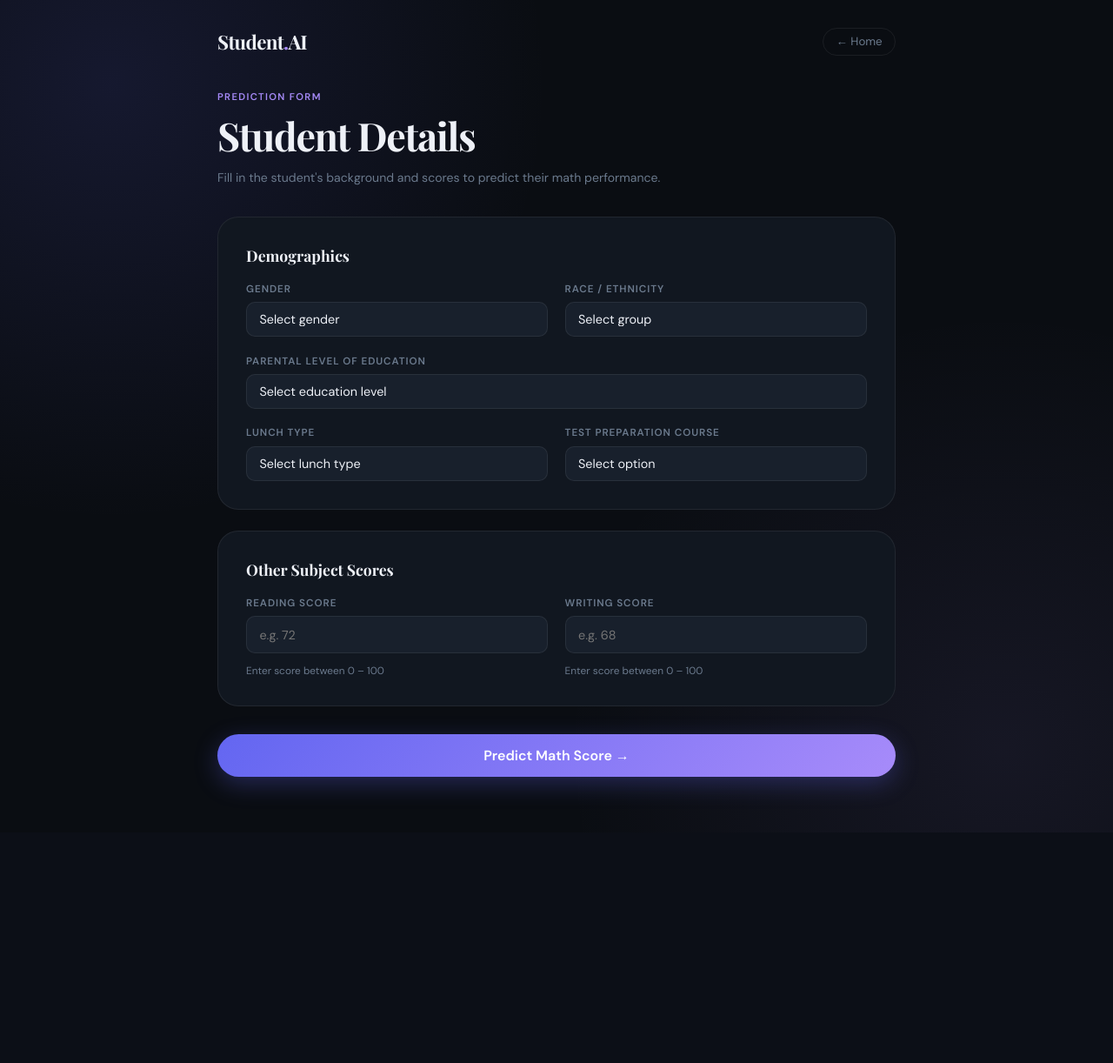
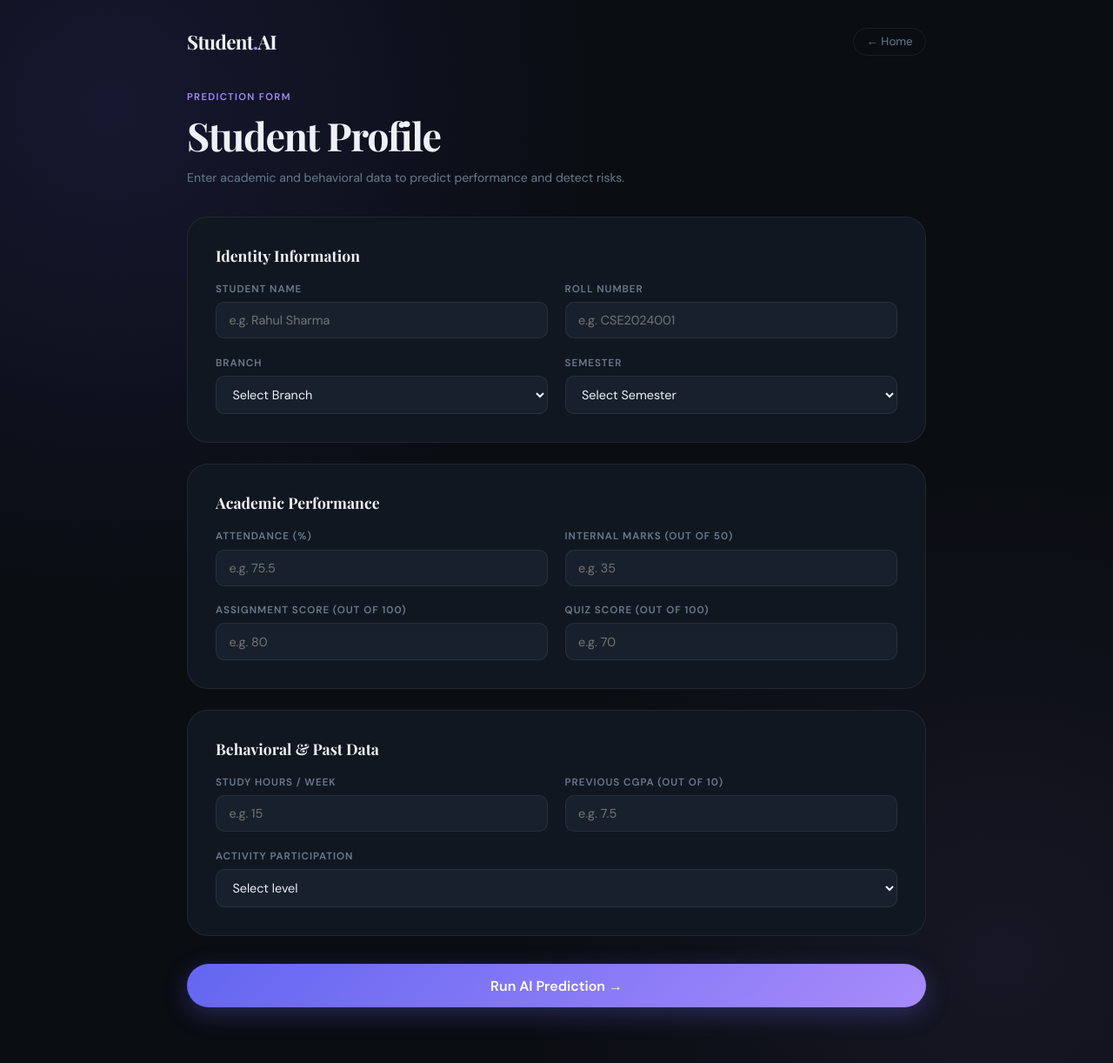
Before and after one commit to Amansingh223/Studentperformanceprediction, a Flask app: page /predict in a window 1280 px wide. Shown: the whole page at 87% size. Before the commit the page ends 919 px from the top, so only its background shows below. Run offline with Flask 3, Linux system fonts and the light colour scheme.

Commit message:
fixed ui design with dark mode, looks cool now

```diff
--- a/templates/home.html
+++ b/templates/home.html
@@ -17,9 +17,10 @@
   --muted:#6b7a8d;
   --accent:#6366f1;
   --accent2:#a78bfa;
-  --accent-soft:rgba(99,102,241,0.12);
   --green:#22c55e;
-  --green-soft:rgba(34,197,94,0.1);
+  --red:#ef4444;
+  --yellow:#f59e0b;
+  --orange:#f97316;
 }
 body{
   background:var(--bg);color:var(--text);font-family:'DM Sans',sans-serif;min-height:100vh;
@@ -27,74 +28,87 @@ body{
                    radial-gradient(circle at 90% 90%,rgba(167,139,250,0.08) 0%,transparent 35%);
   padding:2rem 1rem 4rem;
 }
-.container{max-width:780px;margin:0 auto;}
+.container{max-width:850px;margin:0 auto;}
 
-/* topbar */
+/* Topbar */
 .topbar{display:flex;align-items:center;justify-content:space-between;margin-bottom:2.5rem;}
 .logo{font-family:'Playfair Display',serif;font-size:1.4rem;color:var(--text);letter-spacing:-0.03em;}
 .logo span{color:var(--accent2);}
-.back{color:var(--muted);font-size:0.83rem;text-decoration:none;border:1px solid var(--border);border-radius:999px;padding:0.4rem 0.9rem;transition:color 0.2s,border-color 0.2s;}
+.back{color:var(--muted);font-size:0.83rem;text-decoration:none;border:1px solid var(--border);border-radius:999px;padding:0.4rem 0.9rem;transition:all 0.2s;}
 .back:hover{color:var(--text);border-color:var(--border2);}
 
-/* header */
+/* Header */
 .page-header{margin-bottom:2rem;}
 .kicker{font-size:0.7rem;font-weight:700;text-transform:uppercase;letter-spacing:0.12em;color:var(--accent2);margin-bottom:0.5rem;}
 .page-title{font-family:'Playfair Display',serif;font-size:clamp(1.8rem,4vw,2.8rem);letter-spacing:-0.03em;margin-bottom:0.5rem;}
 .page-sub{color:var(--muted);font-size:0.88rem;line-height:1.7;}
 
-/* card */
+/* Form & Cards */
 .card{background:var(--surface);border:1px solid var(--border);border-radius:24px;padding:2rem;margin-bottom:1.5rem;}
-
-/* form grid */
+.section-title{font-family:'Playfair Display',serif;font-size:1.1rem;margin-bottom:1.2rem;color:var(--text);}
 .form-grid{display:grid;grid-template-columns:1fr 1fr;gap:1.2rem;}
 .form-group{display:flex;flex-direction:column;gap:0.45rem;}
 .form-group.full{grid-column:1/-1;}
 label{font-size:0.73rem;font-weight:700;text-transform:uppercase;letter-spacing:0.08em;color:var(--muted);}
-select,input[type=number]{
+input,select{
   background:var(--surface2);border:1px solid var(--border);border-radius:10px;
   color:var(--text);font-family:'DM Sans',sans-serif;font-size:0.9rem;
   padding:0.7rem 0.9rem;outline:none;transition:border-color 0.2s;width:100%;
-  appearance:none;-webkit-appearance:none;
 }
-select:focus,input[type=number]:focus{border-color:rgba(99,102,241,0.5);}
+input:focus,select:focus{border-color:rgba(99,102,241,0.5);}
 select option{background:var(--surface2);}
 
-/* score row */
-.score-row{display:grid;grid-template-columns:1fr 1fr;gap:1.2rem;}
-.score-hint{font-size:0.74rem;color:var(--muted);margin-top:0.3rem;}
-
-/* submit */
+/* Submit */
 .submit-btn{
-  width:100%;margin-top:0.5rem;
-  background:linear-gradient(135deg,var(--accent),var(--accent2));
-  border:none;border-radius:999px;color:#fff;
-  font-family:'DM Sans',sans-serif;font-size:1rem;font-weight:700;
-  padding:0.9rem 1.5rem;cursor:pointer;
-  box-shadow:0 8px 28px rgba(99,102,241,0.3);
-  transition:transform 0.18s,box-shadow 0.18s;
+  width:100%;margin-top:0.5rem;background:linear-gradient(135deg,var(--accent),var(--accent2));
+  border:none;border-radius:999px;color:#fff;font-family:'DM Sans',sans-serif;font-size:1rem;
+  font-weight:700;padding:0.9rem 1.5rem;cursor:pointer;
+  box-shadow:0 8px 28px rgba(99,102,241,0.3);transition:transform 0.18s,box-shadow 0.18s;
 }
 .submit-btn:hover{transform:translateY(-1px);box-shadow:0 12px 36px rgba(99,102,241,0.42);}
 
-/* result */
-.result-card{
-  background:linear-gradient(135deg,rgba(34,197,94,0.08),rgba(99,102,241,0.08));
-  border:1px solid rgba(34,197,94,0.25);
-  border-radius:24px;padding:2rem;text-align:center;margin-bottom:1.5rem;
-  animation:fadeIn 0.5s ease;
-}
-@keyframes fadeIn{from{opacity:0;transform:translateY(10px);}to{opacity:1;transform:translateY(0);}}
-.result-label{font-size:0.72rem;font-weight:700;text-transform:uppercase;letter-spacing:0.12em;color:var(--green);margin-bottom:0.5rem;}
-.result-score{font-family:'Playfair Display',serif;font-size:5rem;color:var(--text);line-height:1;}
-.result-unit{font-size:1.2rem;color:var(--muted);margin-top:0.4rem;}
-.result-bar-wrap{background:var(--surface2);border-radius:999px;height:8px;margin:1.2rem auto;max-width:400px;overflow:hidden;}
-.result-bar{height:100%;border-radius:999px;background:linear-gradient(90deg,var(--green),var(--accent2));transition:width 1s ease;}
+/* Results Section */
+.results-wrapper{animation:fadeIn 0.5s ease;margin-bottom:2rem;}
+@keyframes fadeIn{from{opacity:0;transform:translateY(15px);}to{opacity:1;transform:translateY(0);}}
 
-/* section title */
-.section-title{font-family:'Playfair Display',serif;font-size:1.1rem;margin-bottom:1.2rem;color:var(--text);}
+.results-grid{display:grid;grid-template-columns:repeat(3, 1fr);gap:1.5rem;margin-bottom:1.5rem;}
+.result-box{background:var(--surface);border:1px solid var(--border);border-radius:20px;padding:1.5rem;text-align:center;display:flex;flex-direction:column;justify-content:center;}
+.result-box.hero-box{grid-column:1/-1;padding:2.5rem;background:linear-gradient(135deg,rgba(17,23,32,0.8),rgba(24,32,44,0.8));border:1px solid var(--accent-soft);}
 
-@media(max-width:600px){
-  .form-grid,.score-row{grid-template-columns:1fr;}
+.r-label{font-size:0.75rem;font-weight:700;text-transform:uppercase;letter-spacing:0.1em;color:var(--muted);margin-bottom:0.5rem;}
+.r-val-hero{font-family:'Playfair Display',serif;font-size:4.5rem;color:var(--text);line-height:1;}
+.r-val{font-family:'Playfair Display',serif;font-size:2.5rem;color:var(--text);line-height:1;margin-bottom:0.2rem;}
+
+.progress-wrap{background:var(--surface2);border-radius:999px;height:8px;margin:1.5rem auto 0;max-width:300px;overflow:hidden;}
+.progress-bar{height:100%;border-radius:999px;background:linear-gradient(90deg,var(--accent),var(--accent2));width:0;transition:width 1.5s cubic-bezier(0.1, 0.7, 0.1, 1);}
+
+.badge-lg{display:inline-block;padding:0.4rem 1rem;border-radius:999px;font-size:0.85rem;font-weight:700;text-transform:uppercase;letter-spacing:0.05em;margin-top:0.5rem;}
+.badge-pass{background:rgba(34,197,94,0.15);color:var(--green);border:1px solid rgba(34,197,94,0.3);}
+.badge-fail{background:rgba(239,68,68,0.15);color:var(--red);border:1px solid rgba(239,68,68,0.3);}
+
+.grade-A{color:var(--green);}
+.grade-B{color:var(--accent2);}
+.grade-C{color:var(--yellow);}
+.grade-D{color:var(--orange);}
+.grade-F{color:var(--red);}
+
+.risk-Low{color:var(--green);}
+.risk-Medium{color:var(--yellow);}
+.risk-High{color:var(--red);}
+
+.reasons-list{list-style:none;text-align:left;margin-top:1rem;font-size:0.9rem;color:var(--text);}
+.reasons-list li{margin-bottom:0.5rem;display:flex;align-items:flex-start;gap:0.5rem;}
+.reasons-list li::before{content:'⚠️';font-size:1rem;}
+
+.student-info{display:flex;justify-content:space-between;background:var(--surface2);padding:1rem 1.5rem;border-radius:12px;margin-bottom:1.5rem;border:1px solid var(--border);}
+.student-info div{display:flex;flex-direction:column;gap:0.2rem;}
+.student-info .label{font-size:0.7rem;color:var(--muted);text-transform:uppercase;letter-spacing:0.05em;font-weight:700;}
+.student-info .val{font-size:0.95rem;font-weight:600;}
+
+@media(max-width:768px){
+  .form-grid{grid-template-columns:1fr;}
   .form-group.full{grid-column:1;}
+  .results-grid{grid-template-columns:1fr;}
 }
 </style>
 </head>
@@ -107,100 +121,152 @@ select option{background:var(--surface2);}
   </div>
 
   {% if results is defined and results != None %}
-  <div class="result-card">
-    <div class="result-label">Predicted Math Score</div>
-    <div class="result-score">{{ results }}</div>
-    <div class="result-unit">out of 100</div>
-    <div class="result-bar-wrap">
-      <div class="result-bar" style="width:{{ results }}%"></div>
+  <div class="results-wrapper">
+    <div class="page-header" style="text-align:center; margin-bottom:1.5rem;">
+      <div class="page-title">Prediction Results</div>
     </div>
+
+    <div class="student-info">
+      <div><span class="label">Student Name</span><span class="val">{{ results.student_name }}</span></div>
+      <div><span class="label">Roll Number</span><span class="val">{{ results.roll_number }}</span></div>
+    </div>
+
+    <div class="results-grid">
+      <div class="result-box hero-box">
+        <div class="r-label">Expected Percentage</div>
+        <div class="r-val-hero">{{ results.percentage }}%</div>
+        <div class="progress-wrap">
+          <div class="progress-bar" style="width:{{ results.percentage }}%"></div>
+        </div>
+      </div>
+
+      <div class="result-box">
+        <div class="r-label">Outcome</div>
+        {% if results.pass_fail == 'Pass' %}
+          <div><span class="badge-lg badge-pass">PASS</span></div>
+        {% else %}
+          <div><span class="badge-lg badge-fail">FAIL</span></div>
+        {% endif %}
+      </div>
+
+      <div class="result-box">
+        <div class="r-label">Predicted Grade</div>
+        <div class="r-val grade-{{ results.grade }}">{{ results.grade }}</div>
+      </div>
+
+      <div class="result-box" style="grid-column:1/-1;">
+        <div class="r-label">Risk Assessment</div>
+        <div class="r-val risk-{{ results.risk_level }}">{{ results.risk_level }} Risk</div>
+        <div style="font-size:0.85rem; color:var(--muted); margin-bottom:0.5rem;">Risk Score: {{ results.risk_score }} / 100</div>
+
+        {% if results.risk_reasons %}
+        <ul class="reasons-list">
+          {% for reason in results.risk_reasons %}
+            <li>{{ reason }}</li>
+          {% endfor %}
+        </ul>
+        {% endif %}
+      </div>
+    </div>
+    <a href="/predict" class="cta" style="display:block; text-align:center; width:fit-content; margin:0 auto;">Make Another Prediction</a>
   </div>
-  {% endif %}
+  {% else %}
 
   <div class="page-header">
     <div class="kicker">Prediction form</div>
-    <div class="page-title">Student Details</div>
-    <div class="page-sub">Fill in the student's background and scores to predict their math performance.</div>
+    <div class="page-title">Student Profile</div>
+    <div class="page-sub">Enter academic and behavioral data to predict performance and detect risks.</div>
   </div>
 
   <form method="post" action="/predict">
     <div class="card">
-      <div class="section-title">Demographics</div>
+      <div class="section-title">Identity Information</div>
       <div class="form-grid">
-
         <div class="form-group">
-          <label>Gender</label>
-          <select name="gender" required>
-            <option value="" disabled selected>Select gender</option>
-            <option value="male">Male</option>
-            <option value="female">Female</option>
+          <label>Student Name</label>
+          <input type="text" name="student_name" placeholder="e.g. Rahul Sharma" required/>
+        </div>
+        <div class="form-group">
+          <label>Roll Number</label>
+          <input type="text" name="roll_number" placeholder="e.g. CSE2024001" required/>
+        </div>
+        <div class="form-group">
+          <label>Branch</label>
+          <select name="branch" required>
+            <option value="" disabled selected>Select Branch</option>
+            <option value="CSE">CSE</option>
+            <option value="ECE">ECE</option>
+            <option value="ME">ME</option>
+            <option value="CE">CE</option>
+            <option value="EE">EE</option>
           </select>
         </div>
-
         <div class="form-group">
-          <label>Race / Ethnicity</label>
-          <select name="ethnicity" required>
-            <option value="" disabled selected>Select group</option>
-            <option value="group A">Group A</option>
-            <option value="group B">Group B</option>
-            <option value="group C">Group C</option>
-            <option value="group D">Group D</option>
-            <option value="group E">Group E</option>
+          <label>Semester</label>
+          <select name="semester" required>
+            <option value="" disabled selected>Select Semester</option>
+            <option value="1">1</option>
+            <option value="2">2</option>
+            <option value="3">3</option>
+            <option value="4">4</option>
+            <option value="5">5</option>
+            <option value="6">6</option>
+            <option value="7">7</option>
+            <option value="8">8</option>
           </select>
         </div>
-
-        <div class="form-group full">
-          <label>Parental Level of Education</label>
-          <select name="parental_level_of_education" required>
-            <option value="" disabled selected>Select education level</option>
-            <option value="some high school">Some High School</option>
-            <option value="high school">High School</option>
-            <option value="some college">Some College</option>
-            <option value="associate's degree">Associate's Degree</option>
-            <option value="bachelor's degree">Bachelor's Degree</option>
-            <option value="master's degree">Master's Degree</option>
-          </select>
-        </div>
-
-        <div class="form-group">
-          <label>Lunch Type</label>
-          <select name="lunch" required>
-            <option value="" disabled selected>Select lunch type</option>
-            <option value="standard">Standard</option>
-            <option value="free/reduced">Free / Reduced</option>
-          </select>
-        </div>
-
-        <div class="form-group">
-          <label>Test Preparation Course</label>
-          <select name="test_preparation_course" required>
-            <option value="" disabled selected>Select option</option>
-            <option value="none">None</option>
-            <option value="completed">Completed</option>
-          </select>
-        </div>
-
       </div>
     </div>
 
     <div class="card">
-      <div class="section-title">Other Subject Scores</div>
-      <div class="score-row">
+      <div class="section-title">Academic Performance</div>
+      <div class="form-grid">
         <div class="form-group">
-          <label>Reading Score</label>
-          <input type="number" name="reading_score" min="0" max="100" placeholder="e.g. 72" required/>
-          <div class="score-hint">Enter score between 0 – 100</div>
+          <label>Attendance (%)</label>
+          <input type="number" name="attendance_pct" min="0" max="100" step="0.1" placeholder="e.g. 75.5" required/>
         </div>
         <div class="form-group">
-          <label>Writing Score</label>
-          <input type="number" name="writing_score" min="0" max="100" placeholder="e.g. 68" required/>
-          <div class="score-hint">Enter score between 0 – 100</div>
+          <label>Internal Marks (Out of 50)</label>
+          <input type="number" name="internal_marks" min="0" max="50" step="0.1" placeholder="e.g. 35" required/>
+        </div>
+        <div class="form-group">
+          <label>Assignment Score (Out of 100)</label>
+          <input type="number" name="assignment_score" min="0" max="100" step="0.1" placeholder="e.g. 80" required/>
+        </div>
+        <div class="form-group">
+          <label>Quiz Score (Out of 100)</label>
+          <input type="number" name="quiz_score" min="0" max="100" step="0.1" placeholder="e.g. 70" required/>
         </div>
       </div>
     </div>
 
-    <button type="submit" class="submit-btn">Predict Math Score →</button>
+    <div class="card">
+      <div class="section-title">Behavioral & Past Data</div>
+      <div class="form-grid">
+        <div class="form-group">
+          <label>Study Hours / Week</label>
+          <input type="number" name="study_hours_per_week" min="0" max="168" step="0.1" placeholder="e.g. 15" required/>
+        </div>
+        <div class="form-group">
+          <label>Previous CGPA (Out of 10)</label>
+          <input type="number" name="previous_cgpa" min="0" max="10" step="0.01" placeholder="e.g. 7.5" required/>
+        </div>
+        <div class="form-group full">
+          <label>Activity Participation</label>
+          <select name="activity_participation" required>
+            <option value="" disabled selected>Select level</option>
+            <option value="None">None</option>
+            <option value="Low">Low</option>
+            <option value="Medium">Medium</option>
+            <option value="High">High</option>
+          </select>
+        </div>
+      </div>
+    </div>
+
+    <button type="submit" class="submit-btn">Run AI Prediction →</button>
   </form>
+  {% endif %}
 
 </div>
 </body>
```
Also changed, not shown: templates/index.html (+72 -15 lines).
